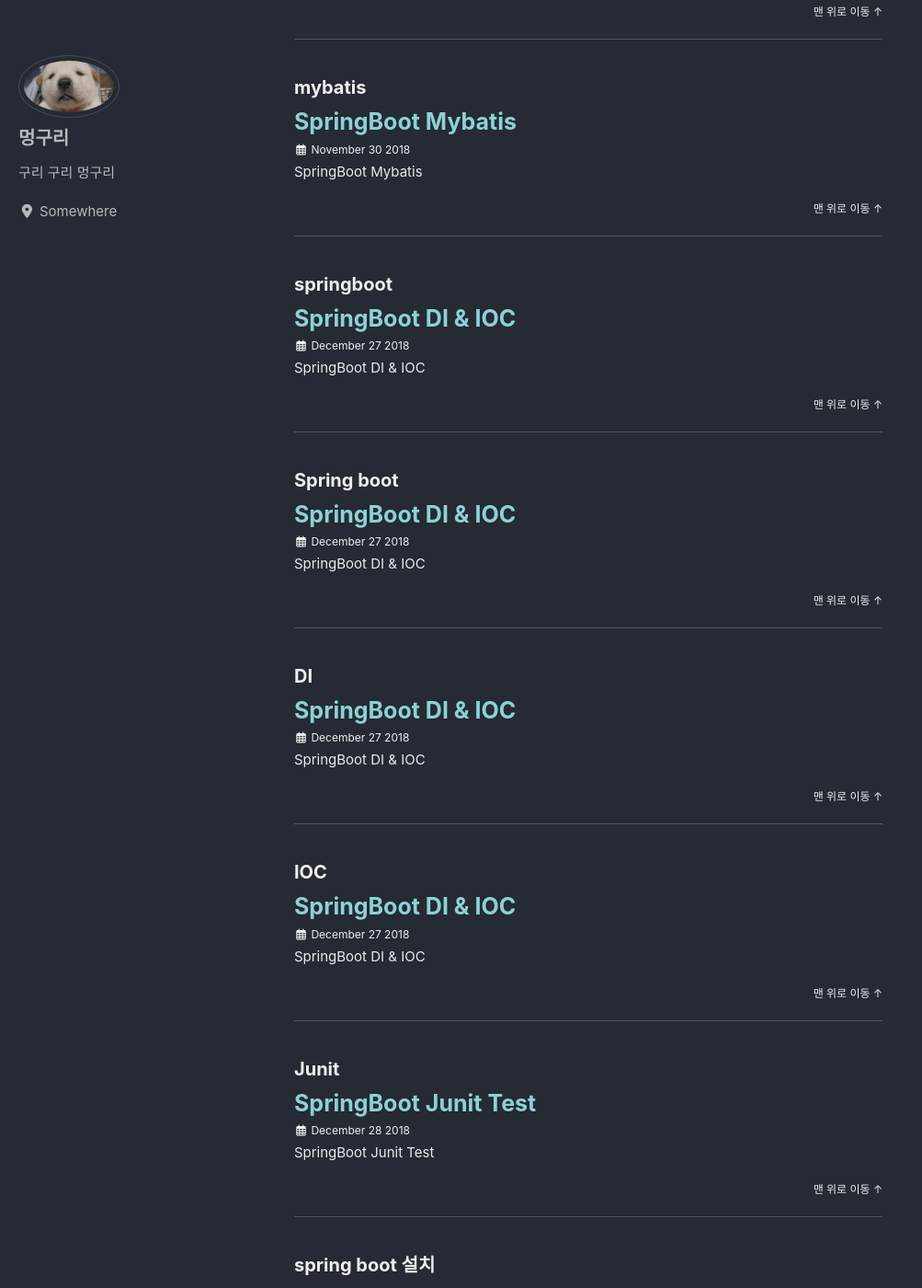
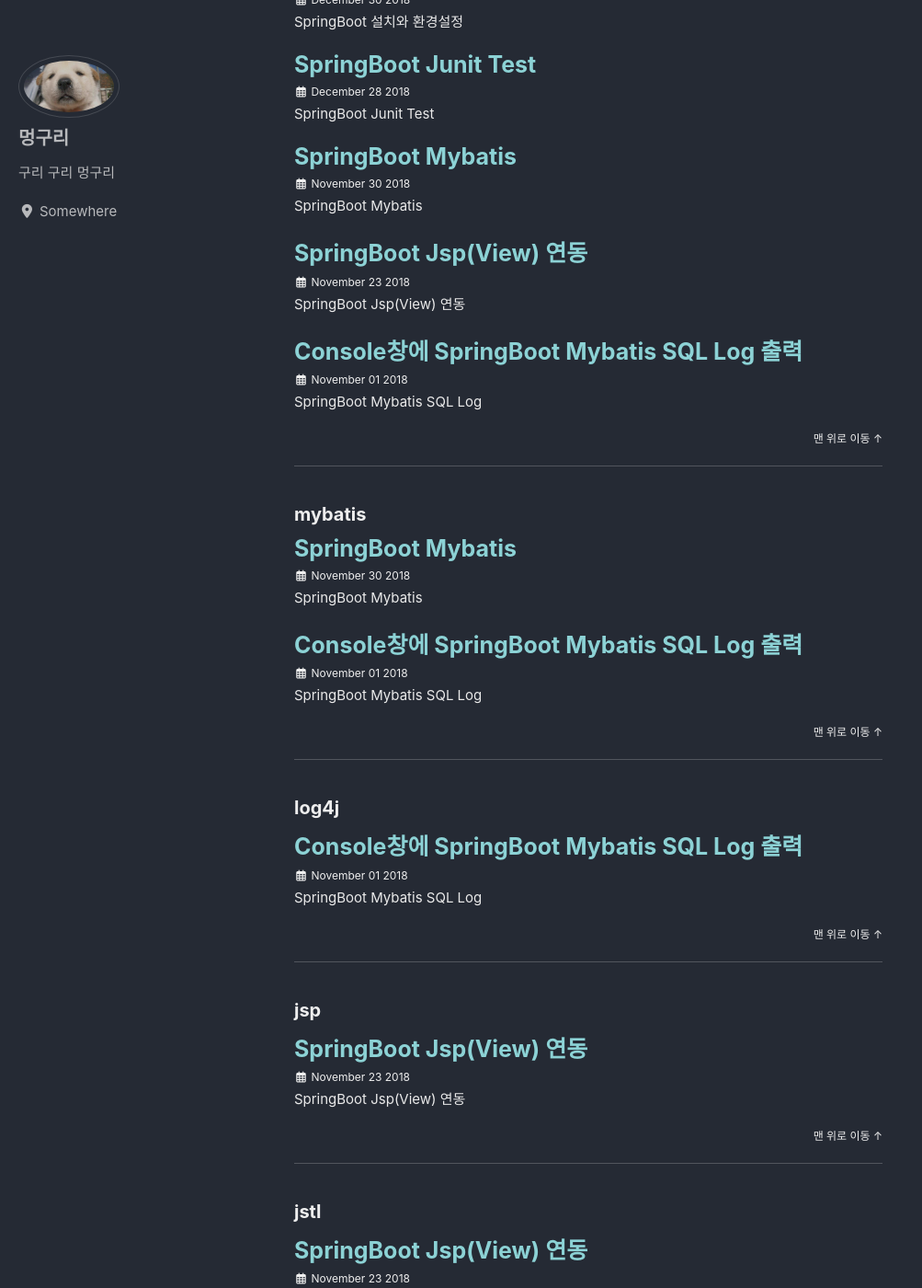
Before and after one commit to Daeki/Daeki.github.io, a Jekyll site: the page built from _pages/tag-archive.md, in a window 1280 px wide and 1400 px high, scrolled down 1174 px. Shown: the whole window at 92% size, without its empty margins (0-1003 px from the left). Built offline with Jekyll 4.4.1, drawn with Linux system fonts in a browser that asks for light colours; cached includes are drawn as plain includes; nearby versions of some CDN libraries; some of the changed text lies outside the part shown.

Commit message:
add_0603

````diff
--- /dev/null
+++ b/_posts/2018-11-01-springBoot-jsp.md
@@ -0,0 +1,98 @@
+---
+title:  "Console창에 SpringBoot Mybatis SQL Log 출력"
+excerpt: "SpringBoot Mybatis SQL Log"
+
+categories:
+  - springBoot
+tags:
+  - spring
+  - spring boot
+  - mybatis
+  - log4j
+classes: wide
+---
+
+- MyBatis sql문 실행시 SQL문의 실행 쿼리와 결과물을 Console에 출력
+- 개발시 어떤 쿼리가 실행되고 어떤 값이 들어가는지 확인 할 수가 있어 개발에 용이
+
+##### 1. API
+
+pom.xml에 다음 API를 추가
+
+```xml
+<!-- https://mvnrepository.com/artifact/org.bgee.log4jdbc-log4j2/log4jdbc-log4j2-jdbc4.1 -->
+<!-- 버전은 최신 버전으로 -->
+<dependency>
+	<groupId>org.bgee.log4jdbc-log4j2</groupId>
+	<artifactId>log4jdbc-log4j2-jdbc4.1</artifactId>
+	<version>1.16</version>
+</dependency>
+```
+
+
+
+##### 2. Application.properties 수정
+
+```properties
+## 수정 전
+spring.datasource.username=user01
+spring.datasource.password=user01
+spring.datasource.driver-class-name=com.mysql.cj.jdbc.Driver
+spring.datasource.url=jdbc:mysql://localhost:3306/user
+
+## 수정 후
+## spring.datasource.hikari... 속성을 사용하면 error 발생
+spring.datasource.username=user01
+spring.datasource.password=user01
+spring.datasource.driver-class-name=net.sf.log4jdbc.sql.jdbcapi.DriverSpy
+spring.datasource.url=jdbc:log4jdbc:mysql://localhost:3306/user
+
+## 다음을 추가
+## resources 폴더에 log4jdbc.log4j2.properties 파일을 생성하고 다음의 내용을 추가 해도 되고
+## 별도의 파일 생성 없이 application.properties 파일에 추가 해도 됌
+log4jdbc.spylogdelegator.name=net.sf.log4jdbc.log.slf4j.Slf4jSpyLogDelegator
+```
+
+
+
+##### 3. 출력할 log 설정
+
+```xml
+<!--기본 설정은 모든 로그를 출력 -->
+<!--로그 출력 형식을 설정해서 원하는 로그만  출력 가능 -->
+<!-- resources 폴더 내에 logback.xml 을 생성 -->
+<!-- Google에 검색하면 많은 설정 형식이 존재. 맘에 드는것을 사용 -->
+<?xml version="1.0" encoding="UTF-8"?>
+<configuration>
+
+  <appender name="STDOUT" class="ch.qos.logback.core.ConsoleAppender">
+    <encoder>
+      <pattern>%d{yyyyMMdd HH:mm:ss.SSS} [%thread] %-3level %logger{5} - %msg %n</pattern>
+    </encoder>
+  </appender>
+
+  <logger name="jdbc" level="OFF"/>
+  <logger name="jdbc.sqlonly" level="OFF"/>
+  <logger name="jdbc.sqltiming" level="DEBUG"/>
+  <logger name="jdbc.audit" level="OFF"/>
+  <logger name="jdbc.resultset" level="OFF"/>
+  <logger name="jdbc.resultsettable" level="DEBUG"/>
+  <logger name="jdbc.connection" level="OFF"/>
+
+  <root level="INFO">
+    <appender-ref ref="STDOUT" />
+  </root>
+
+</configuration>
+
+```
+
+
+
+```properties
+jdbc.sqlonly : SQL문만을 로그로 남기며, PreparedStatement일 경우 관련된 argument 값으로 대체된 SQL문을 출력
+jdbc.sqltiming : SQL문과 해당 SQL을 실행한 시간 정보(milliseconds)를 포함.
+jdbc.audit : ResultSet을 제외한 모든 JDBC 호출 정보를 출력, 로그 양이 많아서 특별한 문제가 아니면 사용을 권장하지 않음
+jdbc.resultset : ResultSet을 포함한 모든 JDBC 호출 정보를 출력 매우, 방대한 양의 로그가 생성
+jdbc.resultsettable : SQL 결과 조회된 데이터의 table을 로그로 출력
+```
--- /dev/null
+++ b/_posts/2018-11-23-springBoot-mybatisLog.md
@@ -0,0 +1,69 @@
+---
+title:  "SpringBoot Jsp(View) 연동"
+excerpt: "SpringBoot Jsp(View) 연동"
+
+categories:
+  - springBoot
+tags:
+  - spring
+  - spring boot
+  - jsp
+  - jstl
+  - EL
+classes: wide
+---
+
+Spring Boot에서는 여러가지 VIew를 지원한다.
+
+- JSP
+- Thymeleaf
+- FreeMarker
+- Groovy
+- Velocity
+
+Back-end 쪽은 Rest API 서버용으로 사용하고
+
+Front-end 를 독립적으로 개발 하는 형태가 많아 지고 있음.
+
+Boot에서는 JSP를 사용하자 말것을 권고 하고 있고 Thymeleaf 사용을 권장하고 있다
+
+------
+
+##### 1. View(JSP)파일을 생성할 디렉터리 생성
+
+- Legacy와 동일하게 /WEB-INF/views/ 경로를 설정하려 하지만 디렉토리가 없음
+- 개발자가 src/main/webapp/ 하위에 /WEB-INF/views/ 디렉터리를 생성
+- 프로젝트 생성시 Packaging을 war로 선택해야 webapp 디렉터리가 만들어지니 꼭 war로 선택 !!
+
+##### 2. application.properties 작성
+
+- Legacy에서는 InternalViewResolver를 servlet-context.xml에 명시되어 있다.
+- Boot에서는 servlet-context.xml 대신 application.properties에 prefix와 suffix를 설정한다
+
+```properties
+# application.properties 에 추가
+spring.mvc.view.prefix=/WEB-INF/views/
+spring.mvc.view.suffix=.jsp
+```
+
+##### 3. pom.xml Defendency 추가
+
+- JSP를 기본 제공하지 않기 때문에 JSTL등이 포함되어 있지 않다.,
+
+```xml
+<!-- pom.xml -->
+<!-- version은 명시 하지 않는다 -->
+
+<!--tomcat-jasper for JSP in Sprng boot -->
+<dependency>
+	<groupId>org.apache.tomcat.embed</groupId>
+	<artifactId>tomcat-embed-jasper</artifactId>
+</dependency>
+
+<!-- jstl -->
+<dependency>
+	<groupId>javax.servlet</groupId>
+	<artifactId>jstl</artifactId>
+</dependency>
+
+```
````
Also changed, not shown: _posts/2018-11-30-springBoot-mybatis.md (line endings or trailing spaces).
